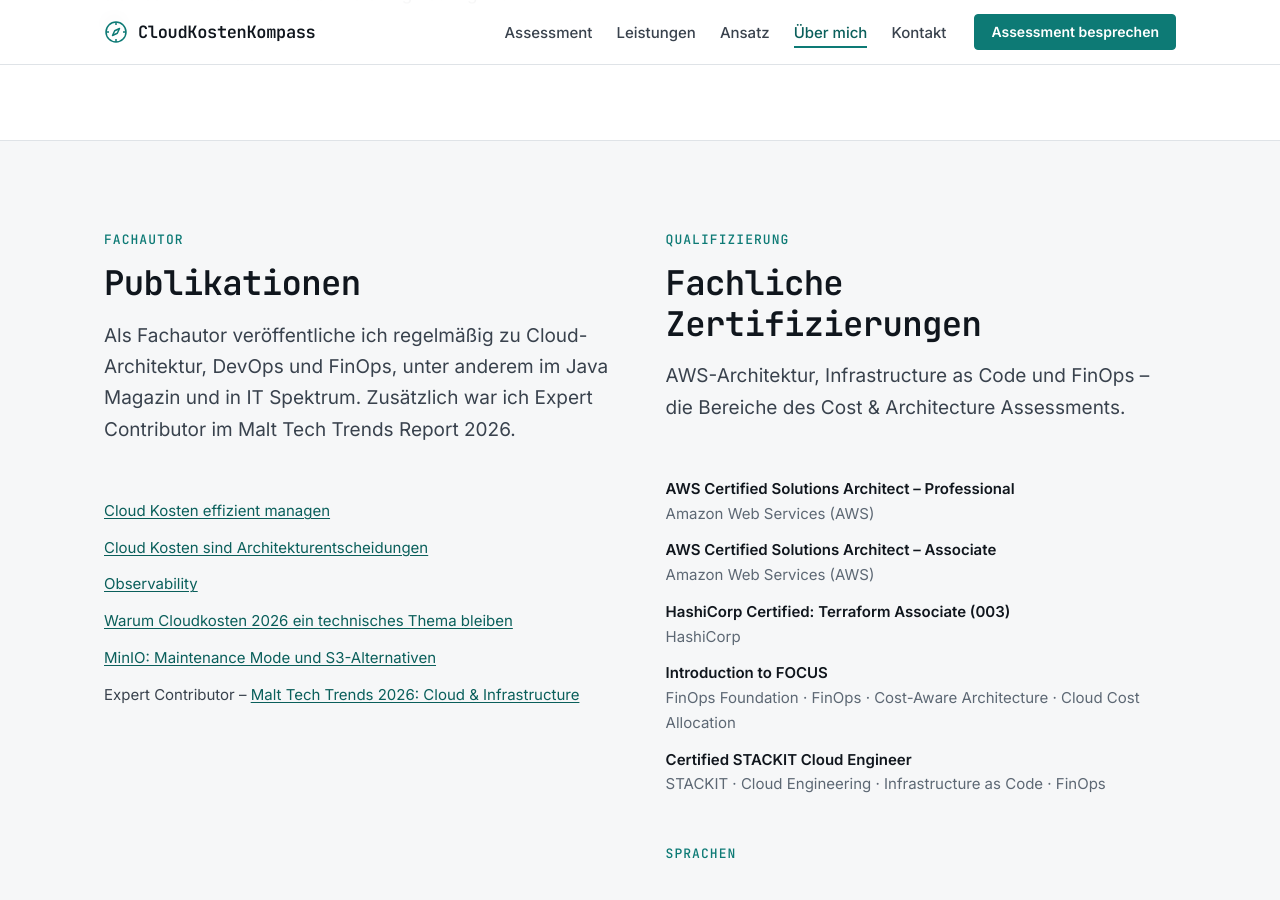
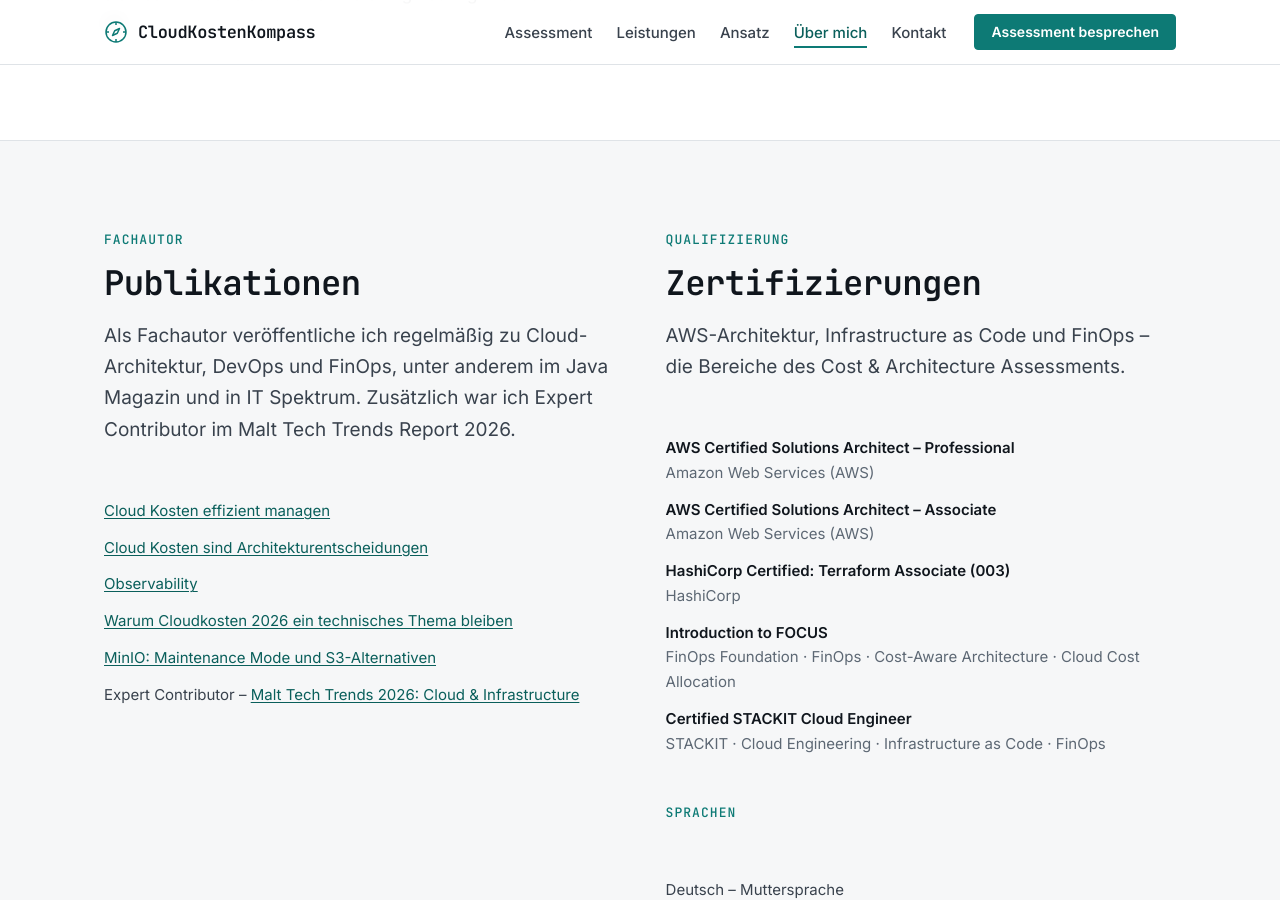
Before and after one commit to AlexanderGottschlich/cloudkostenkompass, a Jekyll site: the page built from ueber-mich.html, in a window 1280 px wide and 900 px high, scrolled down 1430 px. Built offline with Jekyll 4.4.1, drawn with Linux system fonts in a browser that asks for light colours.

Commit message:
Über mich: Überschrift auf 'Zertifizierungen' gekürzt

```diff
--- a/ueber-mich.html
+++ b/ueber-mich.html
@@ -118,7 +118,7 @@
       <div>
         <div class="section__header">
           <p class="eyebrow">Qualifizierung</p>
-          <h2>Fachliche Zertifizierungen</h2>
+          <h2>Zertifizierungen</h2>
           <p class="lede">
             AWS-Architektur, Infrastructure as Code und FinOps – die Bereiche
             des Cost &amp; Architecture Assessments.
```
